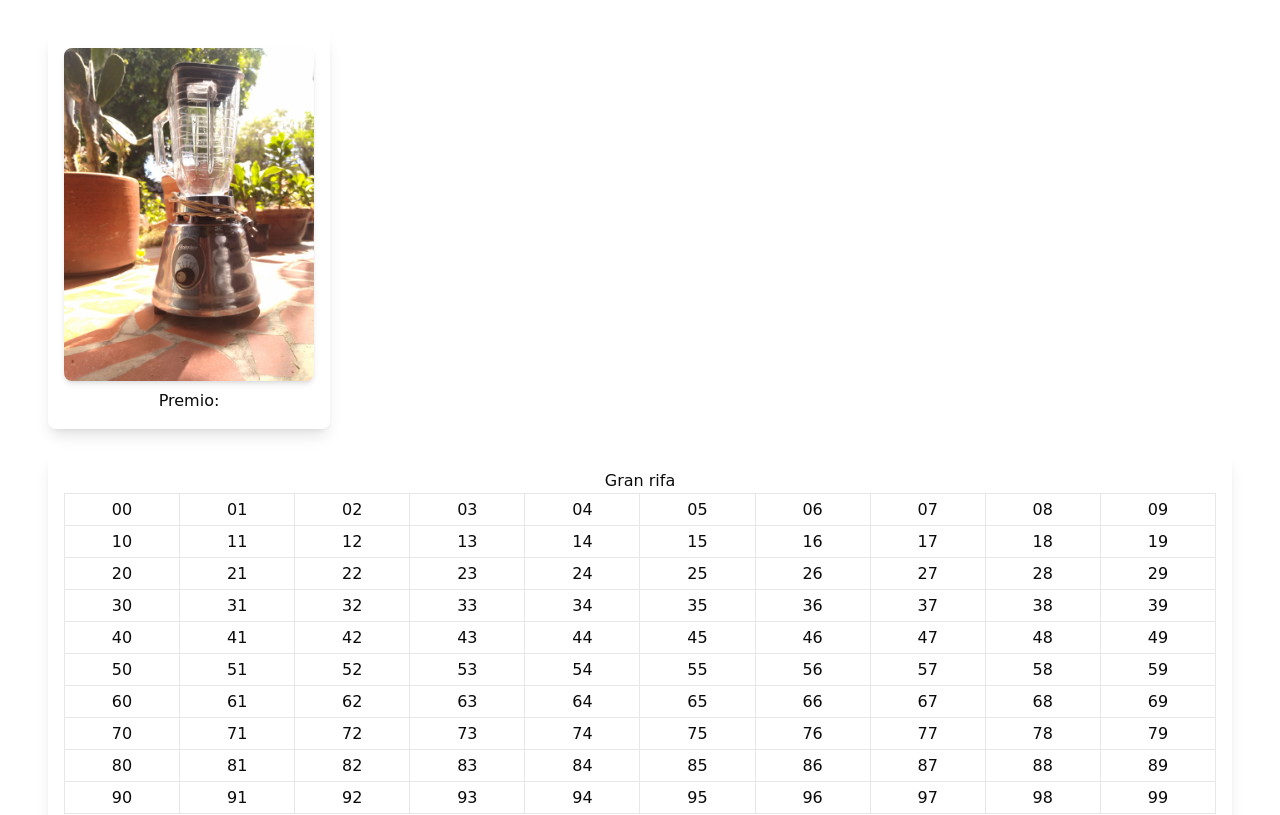
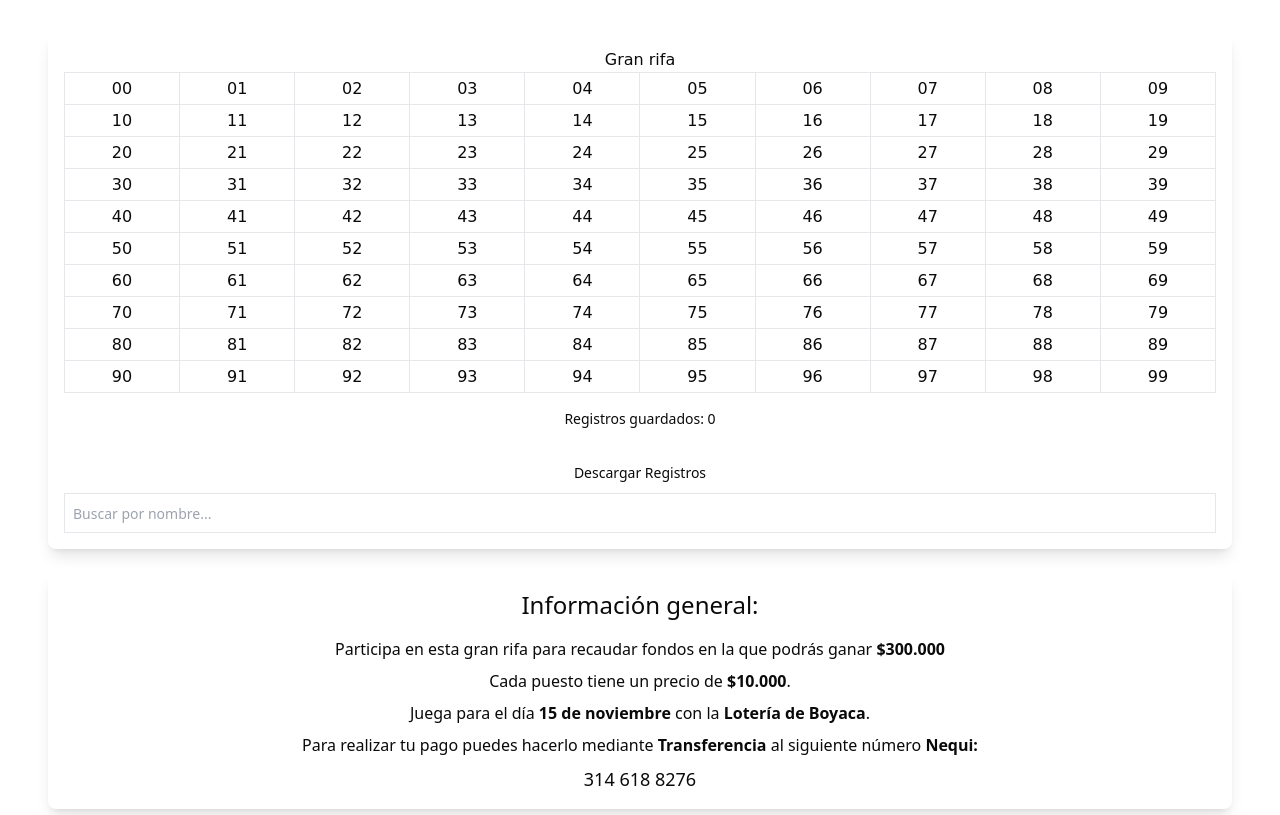
Before and after one commit to omarfer26/rifa-app, a Next.js app: page / in a window 1280 px wide. Shown: the top 815 px of the page. Built offline with nearby package versions, Linux system fonts and the light colour scheme; no server answers; the database is empty.

Commit message:
nueva modificación pa otra rifa, dios necesito plata aaa

```diff
--- a/src/components/numeros-rifa.tsx
+++ b/src/components/numeros-rifa.tsx
@@ -154,19 +154,6 @@ export default function NumberTable() {
 
     return (
         <div className="flex flex-col md:flex-row justify-center items-start gap-6 p-4 md:p-6">
-            <section className="p-4 md:p-6 bg-rose-100 rounded-lg shadow-lg max-w-xs text-center flex-shrink-0">
-                <Image
-                    src="/foto.jpg"
-                    alt="Premio"
-                    width={250}
-                    height={250}
-                    className="rounded-lg shadow-md mx-auto"
-                />
-                <p className="text-center mt-2 font-bold" style={{ fontFamily: "'Comic Sans MS', cursive" }}>
-                    Premio:
-                </p>
-            </section>
-
             <section className="flex flex-col items-center p-4 md:p-6 bg-white rounded-lg shadow-lg w-full md:max-w-3xl">
                 <h1 className="text-3xl md:text-4xl font-bold mb-6 text-center text-rose-600" style={{ fontFamily: "'Comic Sans MS', cursive" }}>
                     Gran rifa
@@ -333,23 +320,23 @@ export default function NumberTable() {
             </section>
 
             <section className="p-4 md:p-6 bg-rose-100 rounded-lg shadow-lg max-w-xs w-full md:w-auto text-center flex-shrink-0">
-                <h2 className="text-2xl font-bold text-rose-600">Información de la Rifa</h2>
+                <h2 className="text-2xl font-bold text-rose-600">Información general:</h2>
                 <p className="mt-4 text-gray-700">
                     Participa en esta gran rifa para recaudar fondos en la que podrás ganar{" "}
-                    <strong>Una Licuadora Osterizer</strong> en excelentes condiciones
+                    <strong>$300.000</strong>
                 </p>
                 <p className="mt-2 text-gray-700">
                     Cada puesto tiene un precio de <strong>$10.000</strong>.
                 </p>
                 <p className="mt-2 text-gray-700">
-                    Juega para el día <strong>21 de octubre</strong> con la{" "}
-                    <strong>Lotería Motilón Noche</strong>.
+                    Juega para el día <strong>15 de noviembre</strong> con la{" "}
+                    <strong>Lotería de Boyaca</strong>.
                 </p>
                 <p className="mt-2 text-gray-700">
                     Para realizar tu pago puedes hacerlo mediante <strong>Transferencia</strong> al siguiente número <strong>Nequi:</strong>
                 </p>
                 <p className="mt-2 text-gray-700 font-bold text-lg">
-                    311 665 1620
+                    314 618 8276
                 </p>
             </section>
         </div>
```
